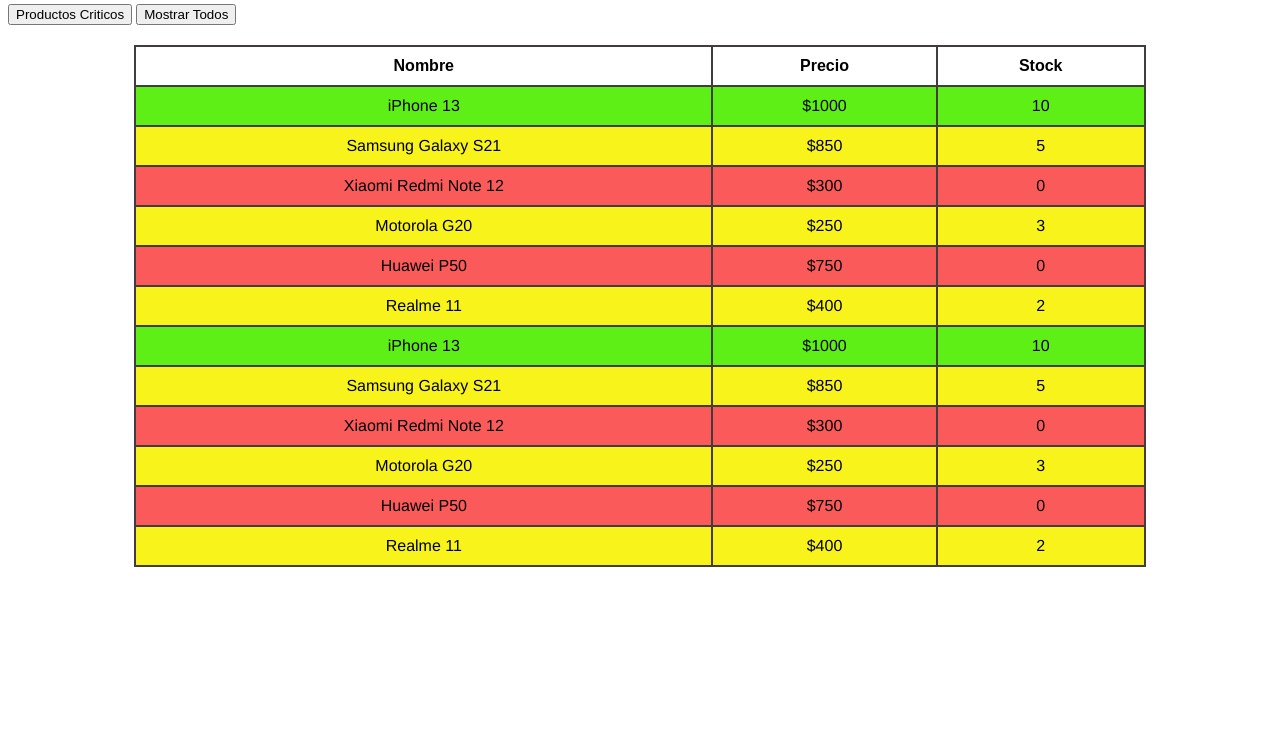
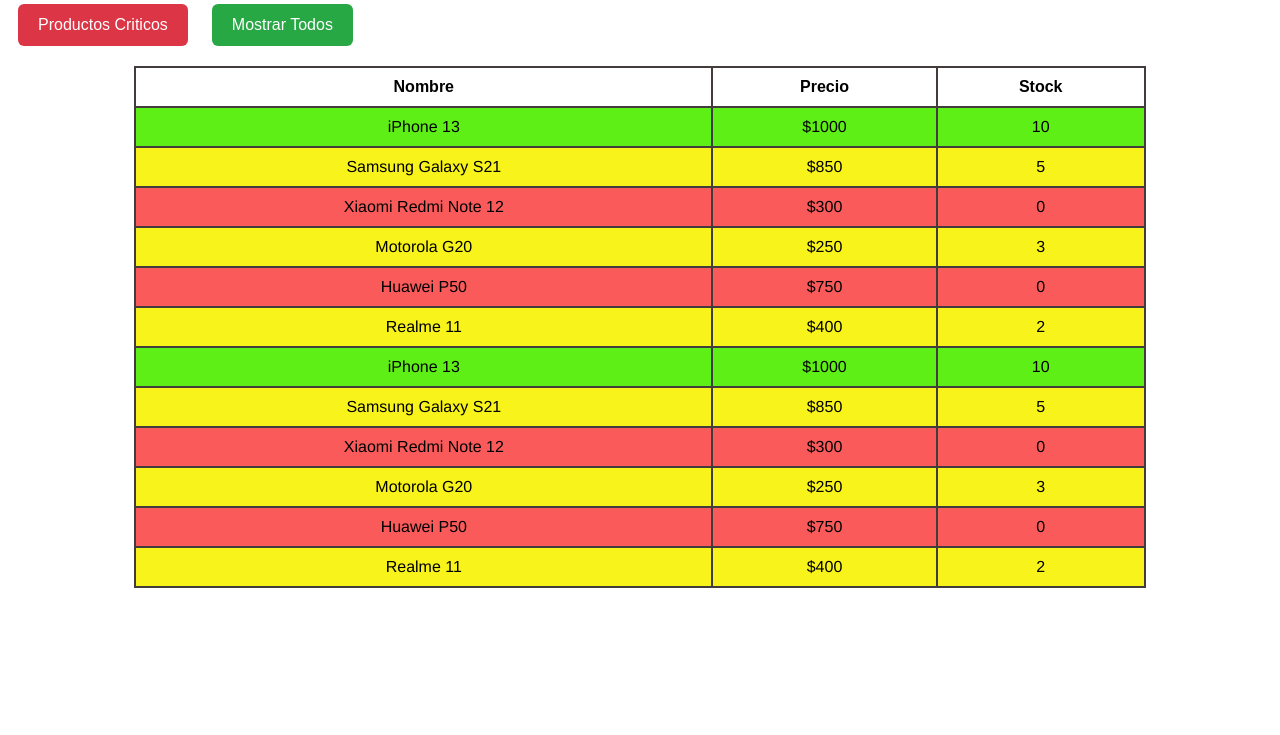
Before and after one commit to martinarce117/clase2-programacion, a plain HTML site: page index.html in a window 1280 px wide. Shown: the part 65-800 px from the top of the page. Drawn offline with Linux system fonts and the light colour scheme.

Commit message:
agregue estilo btn

```diff
--- a/style.css
+++ b/style.css
@@ -28,3 +28,42 @@
     h2 {
        font-family:'Gill Sans', 'Gill Sans MT', Calibri, 'Trebuchet MS', sans-serif
     }
+
+    botones {
+  text-align: center;
+  margin: 30px 0;
+}
+
+.botones button {
+  background-color: #007bff;
+  color: white;
+  border: none;
+  padding: 12px 20px;
+  margin: 0 10px;
+  font-size: 16px;
+  border-radius: 6px;
+  cursor: pointer;
+  transition: background-color 0.3s ease, transform 0.2s ease;
+}
+
+.botones button:hover {
+  background-color: #0056b3;
+  transform: scale(1.05);
+}
+
+#btn-filtrar {
+  background-color: #dc3545;
+}
+
+#btn-filtrar:hover {
+  background-color: #a71d2a;
+}
+
+
+#btn-limpiar {
+  background-color: #28a745;
+}
+
+#btn-limpiar:hover {
+  background-color: #1c7c31;
+}
```
